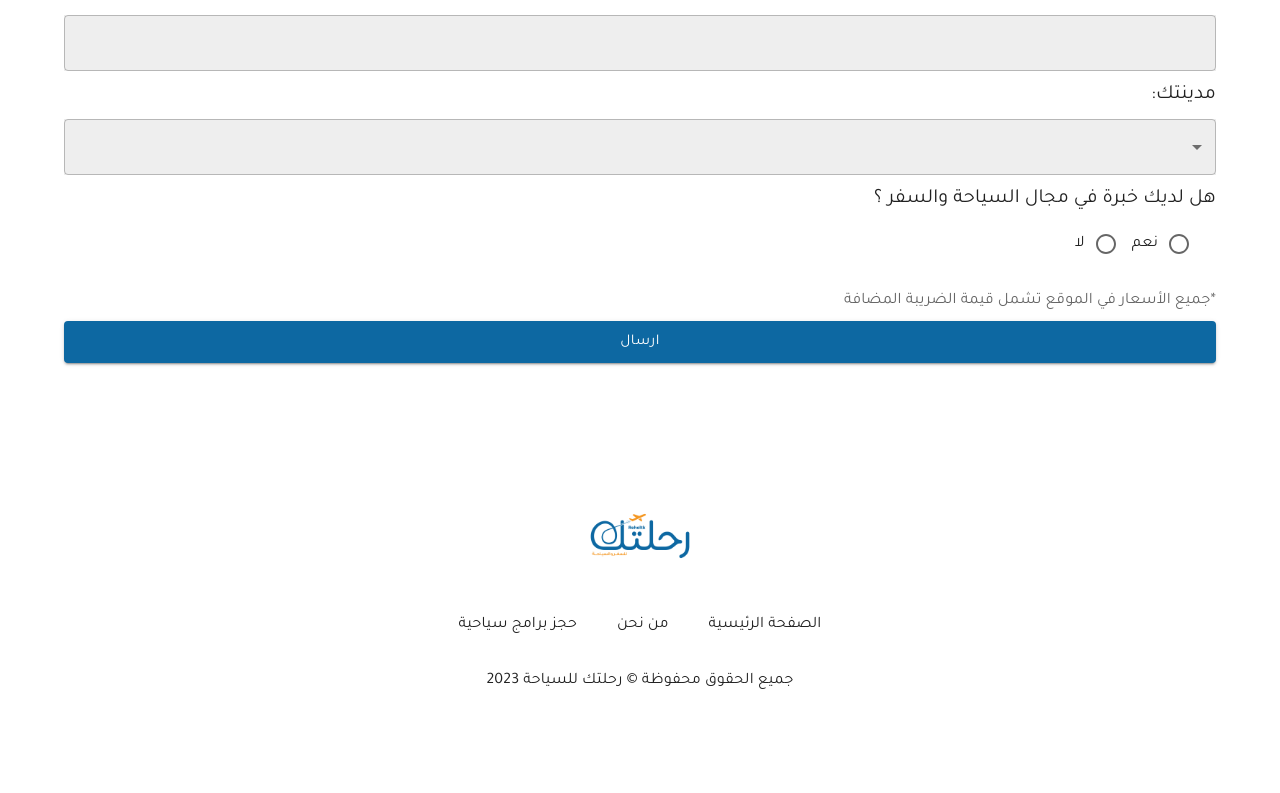
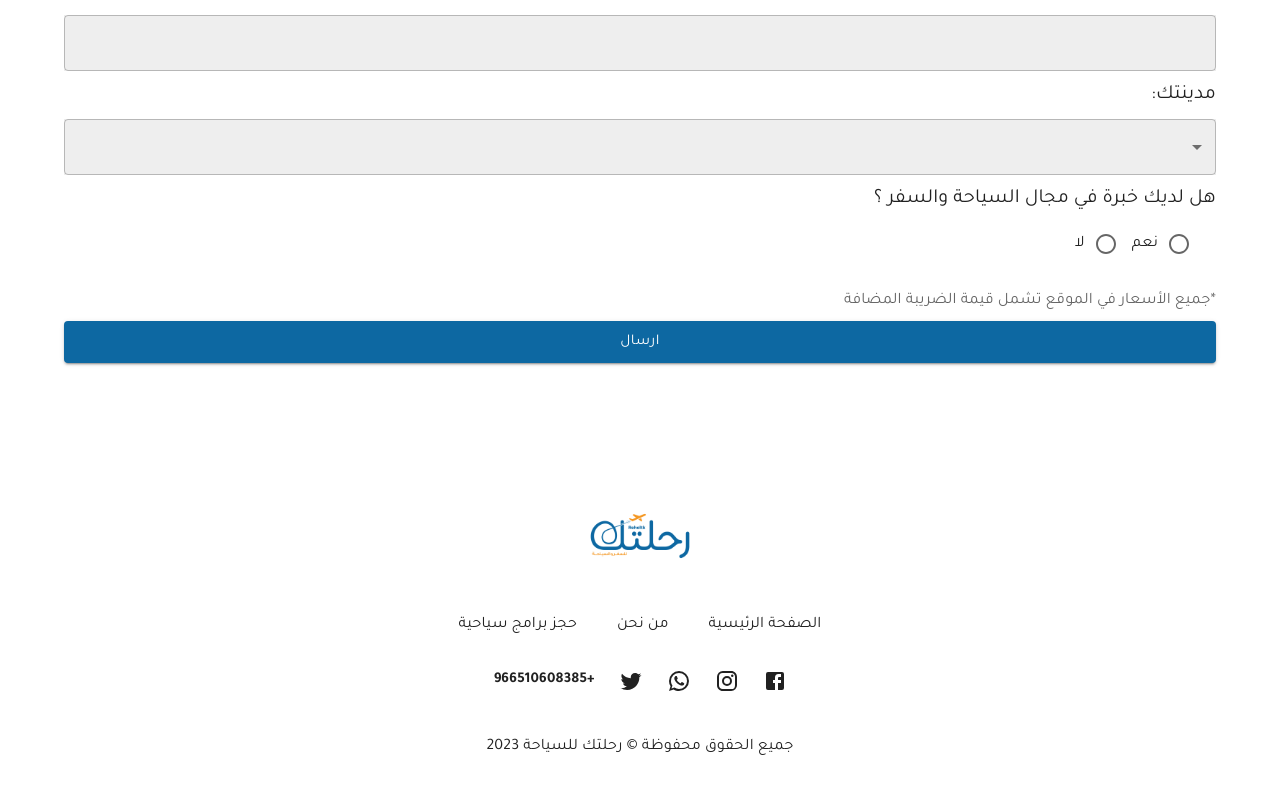
Before and after one commit to reheltk/rehltk, a React (Create React App) app in the folder frontend/: page /employment in a window 1280 px wide. Shown: the part 645-1438 px from the top of the page. Built offline with nearby package versions, Linux system fonts and the light colour scheme.

Commit message:
add tours detils

```diff
--- a/frontend/src/components/Footer.jsx
+++ b/frontend/src/components/Footer.jsx
@@ -3,8 +3,10 @@ import { Box, Typography } from "@mui/material";
 import { Stack } from "@mui/system";
 import React from "react";
 import { Link } from "react-router-dom";
+import { Facebook, Instagram, Twitter, WhatsApp } from "@mui/icons-material";
 
 function Footer() {
+    const year = new Date().getFullYear();
     return (
         <Box
             sx={{
@@ -52,7 +54,7 @@ function Footer() {
                     <Typography>حجز برامج سياحية</Typography>
                 </Link>
             </Stack>
-            {/* <Stack direction="row" gap={5}>
+            <Stack direction="row" gap={3}>
                 <Link
                     to="#"
                     style={{
@@ -65,7 +67,7 @@ function Footer() {
                     <Facebook />
                 </Link>
                 <Link
-                    to="#"
+                    to="https://www.instagram.com/reheltkksa/"
                     style={{
                         color: "inherit",
                         textDecoration: "none",
@@ -76,7 +78,18 @@ function Footer() {
                     <Instagram />
                 </Link>
                 <Link
-                    to="#"
+                    to="https://wa.me/+966510608385"
+                    style={{
+                        color: "inherit",
+                        textDecoration: "none",
+                        fontSize: 15,
+                        fontWeight: "bold",
+                    }}
+                >
+                    <WhatsApp />
+                </Link>
+                <Link
+                    to="https://twitter.com/reheltkksa"
                     style={{
                         color: "inherit",
                         textDecoration: "none",
@@ -86,8 +99,19 @@ function Footer() {
                 >
                     <Twitter />
                 </Link>
-            </Stack> */}
-            <Typography>جميع الحقوق محفوظة © رحلتك للسياحة 2023</Typography>
+                <Link
+                    to="tel:+966510608385"
+                    style={{
+                        color: "inherit",
+                        textDecoration: "none",
+                        fontSize: 15,
+                        fontWeight: "bold",
+                    }}
+                >
+                    +966510608385
+                </Link>
+            </Stack>
+            <Typography>جميع الحقوق محفوظة © رحلتك للسياحة {year}</Typography>
         </Box>
     );
 }
--- a/frontend/src/components/TestimonialsList.jsx
+++ b/frontend/src/components/TestimonialsList.jsx
@@ -20,8 +20,8 @@ const testimonis = [
 function TestimonialsList() {
     return (
         <Grid container spacing={3}>
-            {testimonis.map((testimon) => (
-                <Grid item xs={12} md={4}>
+            {testimonis.map((testimon, i) => (
+                <Grid item xs={12} md={4} key={i}>
                     <Testimonials testimon={testimon} />
                 </Grid>
             ))}
--- a/frontend/src/pages/ToursDetiles.jsx
+++ b/frontend/src/pages/ToursDetiles.jsx
@@ -40,6 +40,46 @@ function ToursDetiles() {
                     استمتع برحلة 10 أيام في {tour?.title} وزيارة جميع المعالم
                     السياحية في {tour?.title} والأنشطة السياحية.
                 </Typography>
+                <Typography
+                    variant="h3"
+                    sx={{
+                        mb: 5,
+
+                        typography: { xs: "h5", md: "h3" },
+                    }}
+                >
+                    العرض يشمل التالي:
+                </Typography>
+
+                <ul style={{ fontSize: "18px" }}>
+                    <li>الاستقبال والتوديع في المطار.</li>
+                    <li>الإقامة الفندقية مع الإفطار.</li>
+                    <li>سيارة خاصه مع سائق / مرشد سياحي.</li>
+                    <li>التنقلات بين المدن .</li>
+                    <li>جولات سياحيه.</li>
+                    <li>شرائح اتصال وانترنت ( باقة محدودة ) .</li>
+                    <li>خدمة عملاء بالعربي في البوسنة .</li>
+                    <Typography
+                        variant="h3"
+                        sx={{
+                            mb: 2,
+                            mt: 2,
+                            typography: { xs: "h6", md: "h6" },
+                        }}
+                    >
+                        العرض لا يشمل :
+                    </Typography>
+                    <li>
+                        تذاكر الطيران الدولي ويمكنكم الحجز لدينا ( بدون رسوم
+                        إضافية ) .
+                    </li>
+                    <li>
+                        تأشيرة الدخول السياحية (الشنقن) ..يوجد لدينا خدمة
+                        استخراج التأشيرات. ملاحظة : عملاءنا الكرام . استخراج
+                        التأشيرة متوفر حاليا للجنسية السعودية فقط ، ونحيطكم علما
+                        بأننا نفتخر بخدمة جميع العملاء .
+                    </li>
+                </ul>
 
                 <TravlForm />
             </Container>
```
